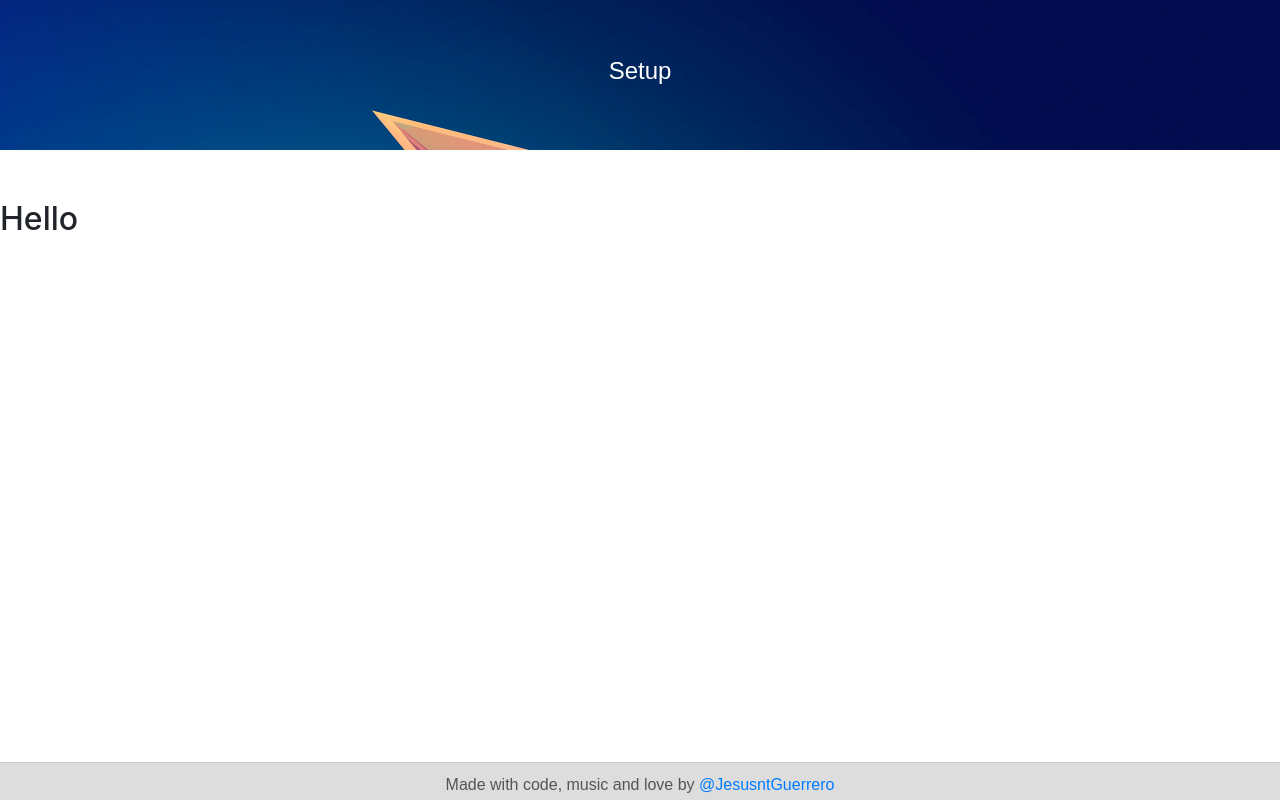
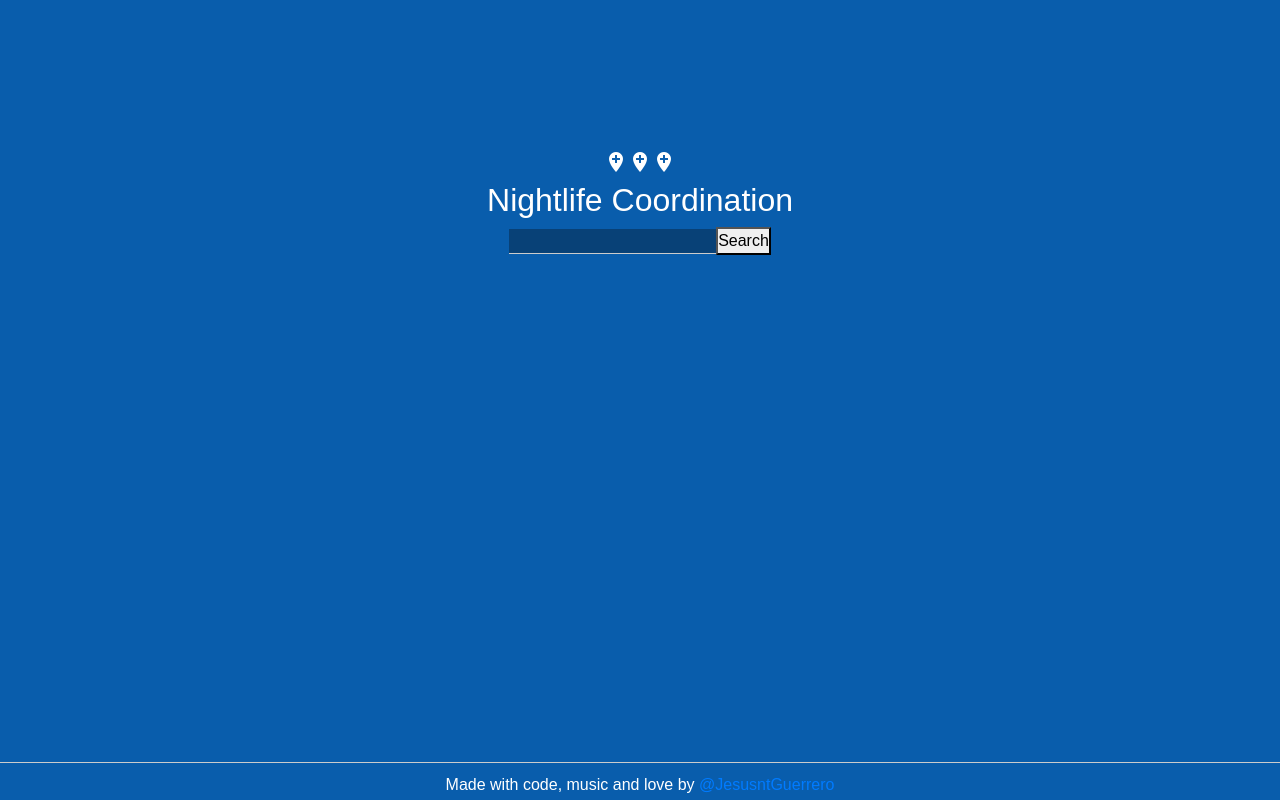
Before and after one commit to jesusantguerrero/nightlife-coordinator, a React (Create React App) app: page / in a window 1280 px wide. Built offline with nearby package versions, Linux system fonts and the light colour scheme.

Commit message:
:construction: frontend progress

```diff
--- a/public/index.html
+++ b/public/index.html
@@ -10,6 +10,7 @@
     -->
     <link rel="manifest" href="%PUBLIC_URL%/manifest.json">
     <link rel="shortcut icon" href="%PUBLIC_URL%/favicon.ico">
+    <link href="https://fonts.googleapis.com/icon?family=Material+Icons" rel="stylesheet">
     <link rel="stylesheet" href="%PUBLIC_URL%/assets/css/bootstrap.min.css">
     <!--
       Notice the use of %PUBLIC_URL% in the tags above.
@@ -29,7 +30,6 @@
 
     <main id="root">
     </main>
-    <h2>Hello</h2>
     <!--
       This HTML file is a template.
       If you open it directly in the browser, you will see an empty page.
--- a/src/App.js
+++ b/src/App.js
@@ -2,6 +2,7 @@ import React, { Component } from 'react';
 import axios from 'axios';
 
 import './assets/css/App.css';
+import SearchBar from './components/generals/SearchBar';
 
 class App extends Component {
   constructor(props) {
@@ -11,7 +12,7 @@ class App extends Component {
     }
   }
 
-  componentDidMount(){
+  componentDidMount() {
     // this.getCurrentUser()
   }
 
@@ -19,12 +20,16 @@ class App extends Component {
     return (
       <div className="App">
         <header className="App-header">
-          <h1 className="App-title"> Setup </h1>
+
         </header>
         <div className="container-fluid">
-
+          <i class="material-icons">add_location</i>
+          <i class="material-icons">add_location</i>
+          <i class="material-icons">add_location</i>
+          <h2> Nightlife Coordination </h2>
+          <SearchBar/>
         </div>
-        <footer>Made with code, music and love by <a href="https:jesusantguerrero.com">@JesusntGuerrero</a></footer>
+        <footer>Made with code, music and love by <a href="https:jesusantguerrero.com"> @JesusntGuerrero</a></footer>
       </div>
     );
   }
--- a/src/assets/css/App.css
+++ b/src/assets/css/App.css
@@ -2,13 +2,8 @@
   text-align: center;
 }
 
-.App-logo {
-  animation: App-logo-spin infinite 20s linear;
-  height: 80px;
-}
 
 .App-header {
-  background-color: #222;
   height: 150px;
   padding: 20px;
   color: white;
@@ -21,8 +16,3 @@
 .App-intro {
   font-size: large;
 }
-
-@keyframes App-logo-spin {
-  from { transform: rotate(0deg); }
-  to { transform: rotate(360deg); }
-}
--- a/src/assets/css/index.css
+++ b/src/assets/css/index.css
@@ -4,8 +4,16 @@
   box-sizing: border-box;
   font-family: sans-serif;
 }
+
+
 :root{
   --primary-color: #084177;
+  --bg-color:  rgb(9, 93, 172);
+}
+
+html, body {
+  background:var(--bg-color);
+  color: white;
 }
 
 .navbar-dark {
@@ -16,8 +24,7 @@ header {
   display: flex;
   align-items: center;
   justify-content: center;
-  background-image: url('./../img/background.jpg');
-  background-size: cover
+  background: var(--bg-color);
 }
 
 .container-fluid {
@@ -51,19 +58,6 @@ header {
   transition: all .5s ease;
 }
 
-.btn-primary {
-  background: linear-gradient(143deg, #084177, rgb(130, 142, 232));
-}
-
-
-.btn-primary:hover {
-  background: linear-gradient(143deg, #095dac, rgb(103, 159, 243));
-}
-
-.btn-danger {
-  background: linear-gradient(143deg, #77081c, rgb(218, 5, 26));
-}
-
 .card .btn:last-child {
   margin-left: 15px
 }
@@ -87,6 +81,6 @@ footer {
   height: 38px;
   border-top: 1px solid #ccc;
   padding-top: 10px;
-  background: #ddd;
-  color: #555
+  background: var(--bg-color);
+  color: white;
 }
--- /dev/null
+++ b/src/assets/css/searchbar.css
@@ -0,0 +1,14 @@
+.searchbar {
+
+}
+
+.searchbar__input {
+  background: var(--primary-color);
+  border: none;
+  border-bottom: 1px solid #ccc;
+  color: white;
+}
+
+.searchbar__button {
+
+}
--- /dev/null
+++ b/src/components/generals/SearchBar.js
@@ -0,0 +1,13 @@
+import React, { Component } from 'react';
+import './../../assets/css/searchbar.css';
+
+export default class SearchBar extends Component {
+  render() {
+    return(
+      <div className="searchbar">
+        <input className="searchbar__input"/>
+        <button className="searchbar__button"> Search </button>
+      </div>
+    )
+  }
+}
--- a/src/index.js
+++ b/src/index.js
@@ -1,15 +1,10 @@
 import React from 'react';
 import ReactDOM from 'react-dom';
-import { BrowserRouter } from 'react-router-dom';
 import './assets/css/index.css';
 import App from './App';
 
 const el = document.getElementById('root')
 
-ReactDOM.render((
-  <BrowserRouter>
-    <App />
-  </BrowserRouter>
-), el);
+ReactDOM.render(<App/>, el);
 
 // registerServiceWorker();
```
Also changed, not shown: src/components/generals/PlaceList.js (renamed from src/components/generals/PollList.js, +4 -4 lines), src/components/generals/Header.js (added).
